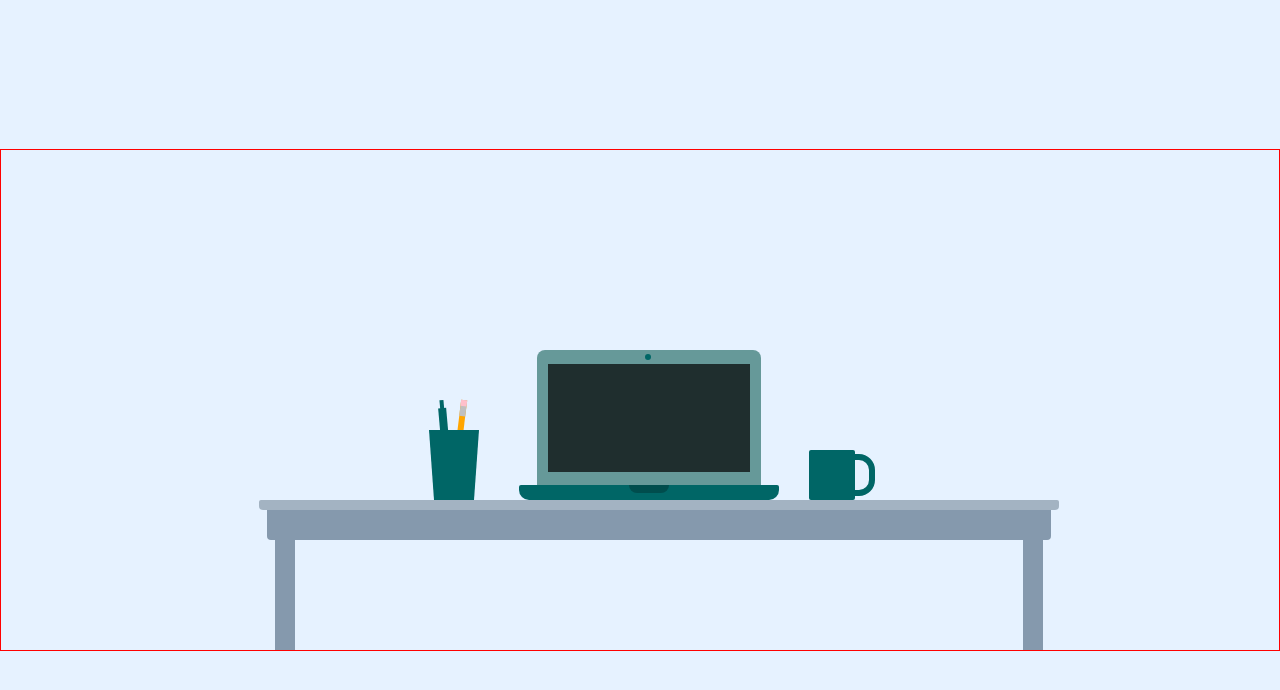
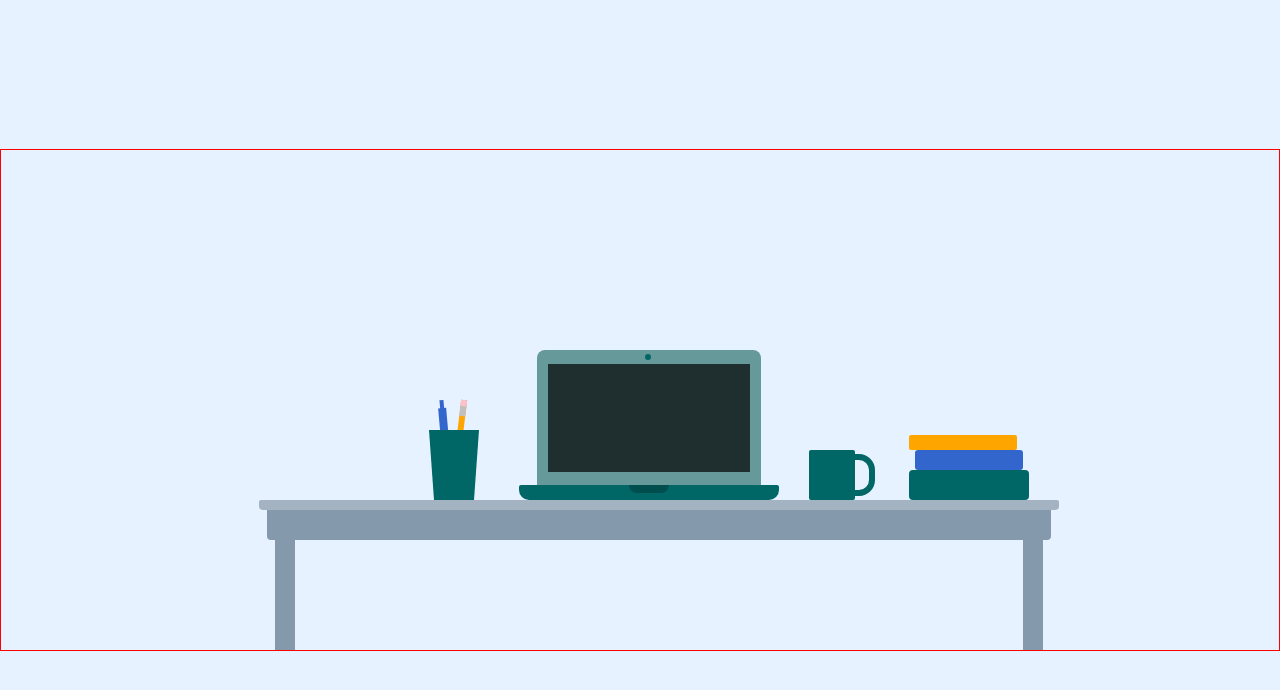
Before and after one commit to geoff-buell/drawing-with-css, a plain HTML site: page index.html in a window 1280 px wide. Drawn offline with Linux system fonts and the light colour scheme.

Commit message:
Added books to illustration and changed pen color

```diff
--- a/style.scss
+++ b/style.scss
@@ -145,13 +145,13 @@ body {
         bottom: 0;
         width: 100%;
         height: 28px;
-        background-color: #006666;
+        background-color: #3266cd;
       }
       .pen-top {
         left: 28%;
         width: 50%;
         height: 16px;
-        background-color: #006666;
+        background-color: #3266cd;
       }
     }
     .pencil {
@@ -172,4 +172,32 @@ body {
       }
     }
   }
+  .books {
+    top: 260px;
+    right: 250px;
+    width: 120px;
+    height: 90px;
+    .bottom-book {
+      bottom: 0;
+      width: 100%;
+      height: 30px;
+      background-color: #006666;
+      border-radius: 4px;
+    }
+    .middle-book {
+      left: 5%;
+      bottom: 30px;
+      width: 90%;
+      height: 20px;
+      background-color: #3266cd;
+      border-radius: 3px;
+    }
+    .top-book {
+      bottom: 50px;
+      width: 90%;
+      height: 15px;
+      background-color: orange;
+      border-radius: 2px;
+    }
+  }
 }
```
Also changed, not shown: style.css, 1 other file.
